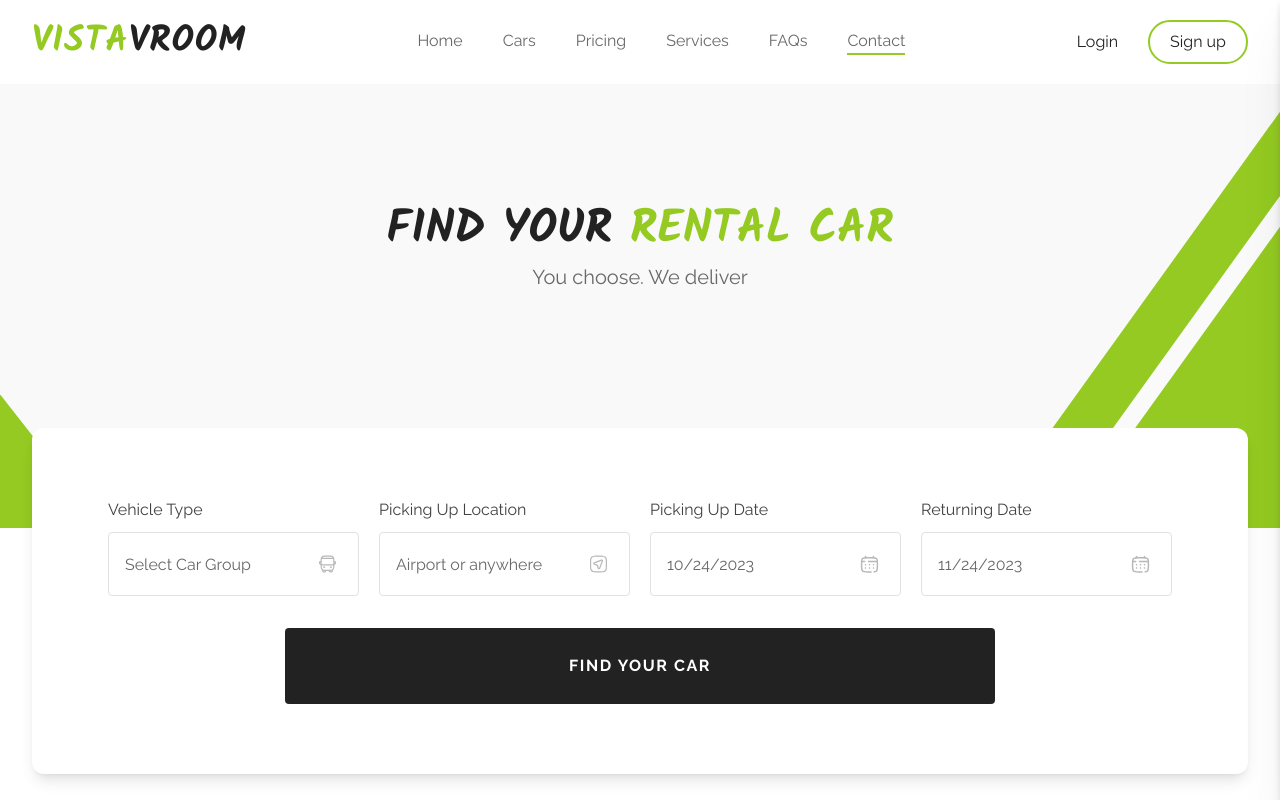
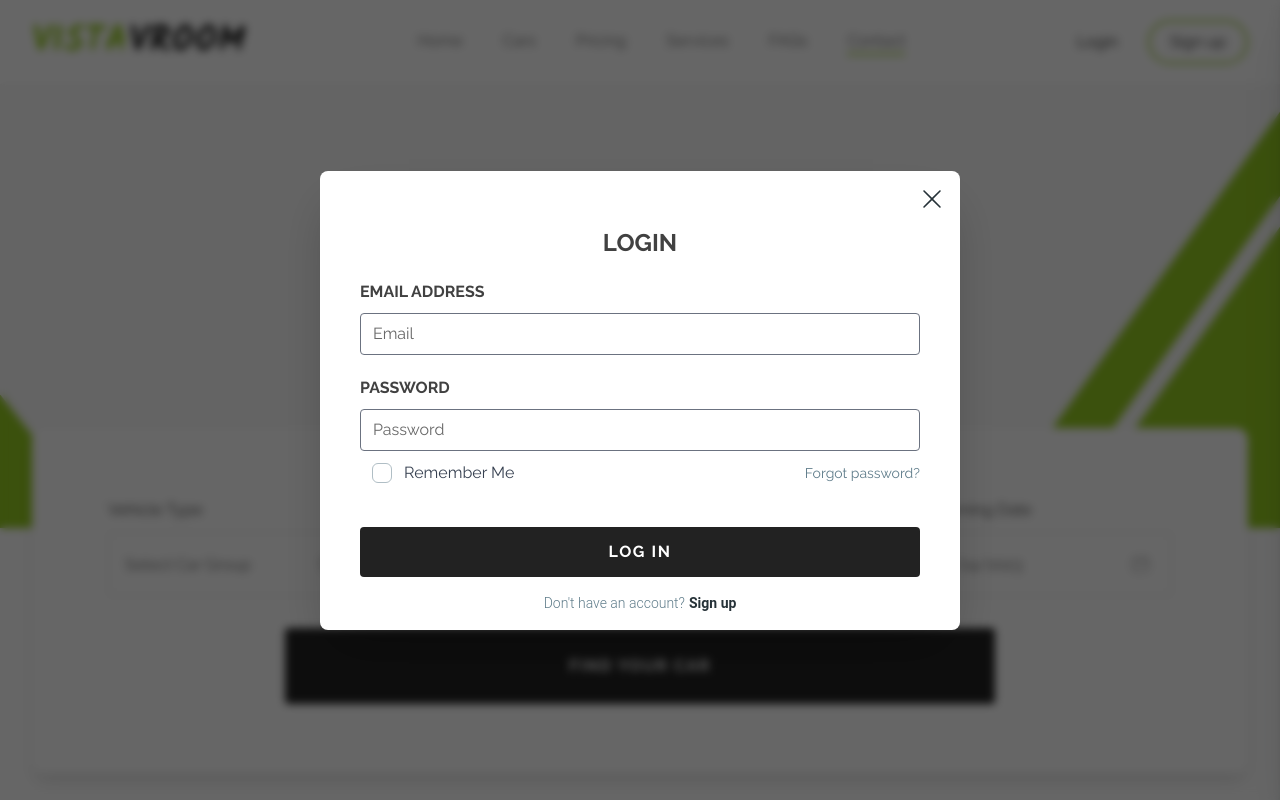
Before and after one commit to ThinThinzarHtet/VistaVroom, a React (Vite) app: page / in a window 1280 px wide. Both pictures are taken after a click on the button "Login". Shown: the top 800 px of the page. Built offline with nearby package versions, Linux system fonts and the light colour scheme.

Commit message:
signup and login form

```diff
--- a/src/components/Navigation.jsx
+++ b/src/components/Navigation.jsx
@@ -4,15 +4,24 @@ import { TbMenuDeep } from "react-icons/tb";
 import { IoClose } from "react-icons/io5";
 
 import { Drawer } from "@material-tailwind/react";
-import { useContext, useState } from "react";
+import { useContext, useEffect, useState } from "react";
 import { NavContext } from "../context/NavContext";
+import AuthForm from "./authForm/AuthForm";
 
 const navItems = ["Home", "Cars", "Pricing", "Services", "FAQs", "Contact"];
 
 const Navigation = () => {
-  const [isOpen, setIsOpen] = useState(false);
+  const [isOpen, setIsOpen] = useState(false); //for drawer state
+
+  // auth form states
+  const [isLoginFormOpen, setIsLoginFormOpen] = useState(false);
+  const toggleIsLoginForm = () => setIsLoginFormOpen(!isLoginFormOpen);
+
+  const [isSignUpFormOpen, setIsSignUpFormOpen] = useState(false);
+  const toggleIsSignUpForm = () => setIsSignUpFormOpen(!isSignUpFormOpen);
+
   const { activeLinkId } = useContext(NavContext);
-  console.log(activeLinkId);
+
   const openDrawer = () => {
     document.body.style.overflowY = "hidden";
     setIsOpen(true);
@@ -20,6 +29,7 @@ const Navigation = () => {
 
   const closeDrawer = () => {
     document.body.style.overflowY = "scroll";
+    document.body.classList.remove("overflow-hidden");
     setIsOpen(false);
   };
 
@@ -72,7 +82,6 @@ const Navigation = () => {
           overlay={false}
           className="px-6 py-12 rounded-r-lg flex flex-col gap-16 drop-shadow-lg "
           open={isOpen}
-          onClose={closeDrawer}
           placement="right"
         >
           <IoClose
@@ -95,12 +104,18 @@ const Navigation = () => {
             ))}
           </ul>
           <div className="w-full h-[2px] bg-primary-green rounded-full p-0.5"></div>
-
+          {/* for small screen */}
           <div className="flex flex-col gap-10">
-            <button className="btn_base text-primary-black hover:text-primary-green">
+            <button
+              className="btn_base text-primary-black hover:text-primary-green"
+              onClick={toggleIsLoginForm}
+            >
               Login
             </button>
-            <button className="btn_base text-primary-black border-2 border-primary-green rounded-full py-2 px-5 hover:bg-primary-green hover:border-transparent hover:text-white">
+            <button
+              className="btn_base text-primary-black border-2 border-primary-green rounded-full py-2 px-5 hover:bg-primary-green hover:border-transparent hover:text-white"
+              onClick={toggleIsSignUpForm}
+            >
               Sign up
             </button>
           </div>
@@ -116,15 +131,38 @@ const Navigation = () => {
           </div>
         </Drawer>
 
+        {/* for large screen login and sign up */}
         <div className="hidden lg:flex items-center gap-[30px]">
-          <button className="btn_base text-primary-black hover:text-primary-green">
+          <button
+            className="btn_base text-primary-black hover:text-primary-green"
+            onClick={toggleIsLoginForm}
+          >
             Login
           </button>
-          <button className="btn_base text-primary-black border-2 border-primary-green rounded-full py-2 px-5 hover:bg-primary-green hover:border-transparent hover:text-white">
+          <button
+            className="btn_base text-primary-black border-2 border-primary-green rounded-full py-2 px-5 hover:bg-primary-green hover:border-transparent hover:text-white"
+            onClick={toggleIsSignUpForm}
+          >
             Sign up
           </button>
         </div>
       </div>
+
+      {isLoginFormOpen ? (
+        <AuthForm
+          isLoginFormOpen={isLoginFormOpen}
+          toggleIsLoginForm={toggleIsLoginForm}
+          toggleIsSignUpForm={toggleIsSignUpForm}
+          isDrawerOpen={isOpen}
+        />
+      ) : (
+        <AuthForm
+          isSignUpFormOpen={isSignUpFormOpen}
+          toggleIsSignUpForm={toggleIsSignUpForm}
+          toggleIsLoginForm={toggleIsLoginForm}
+          isDrawerOpen={isOpen}
+        />
+      )}
     </div>
   );
 };
--- a/src/components/PrimaryButton.jsx
+++ b/src/components/PrimaryButton.jsx
@@ -1,12 +1,26 @@
 import React from "react";
 
-const PrimaryButton = ({ children, black = true, small = true, className }) => {
+const PrimaryButton = ({
+  children,
+  black = true,
+  small = true,
+  className,
+  authForm = false,
+  onClick = () => {},
+}) => {
   return (
     <button
+      onClick={onClick}
       className={`${className} btn_base ${
-        small ? "px-5 py-[14px]" : "px-5 sm:px-6 py-[14px] sm:py-6"
+        authForm
+          ? "px-5 py-[10px]"
+          : small
+          ? "px-5 py-[14px]"
+          : "px-5 sm:px-6 py-[14px] sm:py-6"
       } primary_btn ${
-        black
+        authForm
+          ? "bg-primary-black hover:bg-primary-green hover:text-white"
+          : black
           ? "bg-primary-black hover:border-primary-black"
           : "bg-primary-green hover:border-primary-green"
       }`}
--- /dev/null
+++ b/src/components/authForm/AuthForm.jsx
@@ -0,0 +1,152 @@
+import {
+  Dialog,
+  DialogHeader,
+  DialogBody,
+  DialogFooter,
+  Checkbox,
+  Typography,
+} from "@material-tailwind/react";
+
+import { RxCross1 } from "react-icons/rx";
+import PrimaryButton from "../PrimaryButton";
+
+const AuthForm = ({
+  isLoginFormOpen,
+  isSignUpFormOpen,
+  toggleIsLoginForm,
+  toggleIsSignUpForm,
+  isDrawerOpen,
+}) => {
+  const formOpenState = isLoginFormOpen
+    ? toggleIsLoginForm
+    : toggleIsSignUpForm;
+
+  return (
+    <Dialog
+      open={isLoginFormOpen ? isLoginFormOpen : isSignUpFormOpen}
+      handler={formOpenState}
+      size="sm"
+    >
+      <DialogHeader className="flex justify-end pb-0">
+        <span
+          onClick={() => {
+            formOpenState();
+            if (isDrawerOpen) {
+              document.body.classList.add("overflow-hidden");
+            }
+          }}
+          className="cursor-pointer"
+        >
+          <RxCross1 />
+        </span>
+      </DialogHeader>
+      <DialogBody className="px-10">
+        <p className="uppercase text-dark-gray font-bold text-center text-2xl mb-5">
+          {isLoginFormOpen ? "Login" : "Sign up"}
+        </p>
+        <div className="flex flex-col gap-5">
+          <div className="flex flex-col gap-2">
+            <label
+              htmlFor="email"
+              className="uppercase text-dark-gray font-bold"
+            >
+              Email address
+            </label>
+            <input
+              id="email"
+              type="text"
+              placeholder="Email"
+              className="w-full placeholder-subtitle-gray border rounded-[4px] focus:ring-primary-green focus:border-primary-green text-dark-gray"
+            />
+          </div>
+          <div className="flex flex-col gap-2">
+            <label
+              htmlFor="password"
+              className="uppercase text-dark-gray font-bold"
+            >
+              Password
+            </label>
+            <input
+              id="password"
+              type="text"
+              placeholder="Password"
+              className="w-full placeholder-subtitle-gray border rounded-[4px] focus:ring-primary-green focus:border-primary-green text-dark-gray"
+            />
+          </div>
+        </div>
+        {isLoginFormOpen ? (
+          <div className="flex justify-between items-center">
+            <Checkbox
+              color="light-green"
+              label="Remember Me"
+              className="focus:ring-0"
+            />
+            <span className="text-sm hover:cursor-pointer hover:underline hover:text-primary-green">
+              Forgot password?
+            </span>
+          </div>
+        ) : (
+          <Checkbox
+            color="light-green"
+            className="focus:ring-0"
+            label={
+              <Typography color="blue-gray" className="flex font-medium">
+                I agree with the
+                <Typography
+                  as="a"
+                  href="#"
+                  color="blue"
+                  className="font-medium transition-colors hover:text-blue-700"
+                >
+                  &nbsp;terms and conditions
+                </Typography>
+                .
+              </Typography>
+            }
+          />
+        )}
+      </DialogBody>
+      <DialogFooter className="flex flex-col items-center px-10">
+        <PrimaryButton
+          className="w-full"
+          small={false}
+          authForm={true}
+          onClick={() => {
+            if (isDrawerOpen) {
+              document.body.classList.add("overflow-hidden");
+            }
+            isLoginFormOpen ? toggleIsLoginForm() : toggleIsSignUpForm();
+          }}
+        >
+          {isLoginFormOpen ? "Log In" : "Sign Up"}
+        </PrimaryButton>
+        <Typography
+          variant="small"
+          className="mt-4 flex justify-center items-center"
+        >
+          {isLoginFormOpen
+            ? "Don't have an account?"
+            : "Already have an account?"}
+          <Typography
+            as="a"
+            href="#signup"
+            variant="small"
+            color="blue-gray"
+            className="ml-1 font-bold"
+            onClick={() => {
+              console.log("click");
+              if (isLoginFormOpen || isSignUpFormOpen) {
+                toggleIsSignUpForm();
+                toggleIsLoginForm();
+              }
+            }}
+          >
+            {isLoginFormOpen ? "Sign up" : "Login"}
+          </Typography>
+        </Typography>
+      </DialogFooter>
+    </Dialog>
+  );
+};
+
+export default AuthForm;
```
